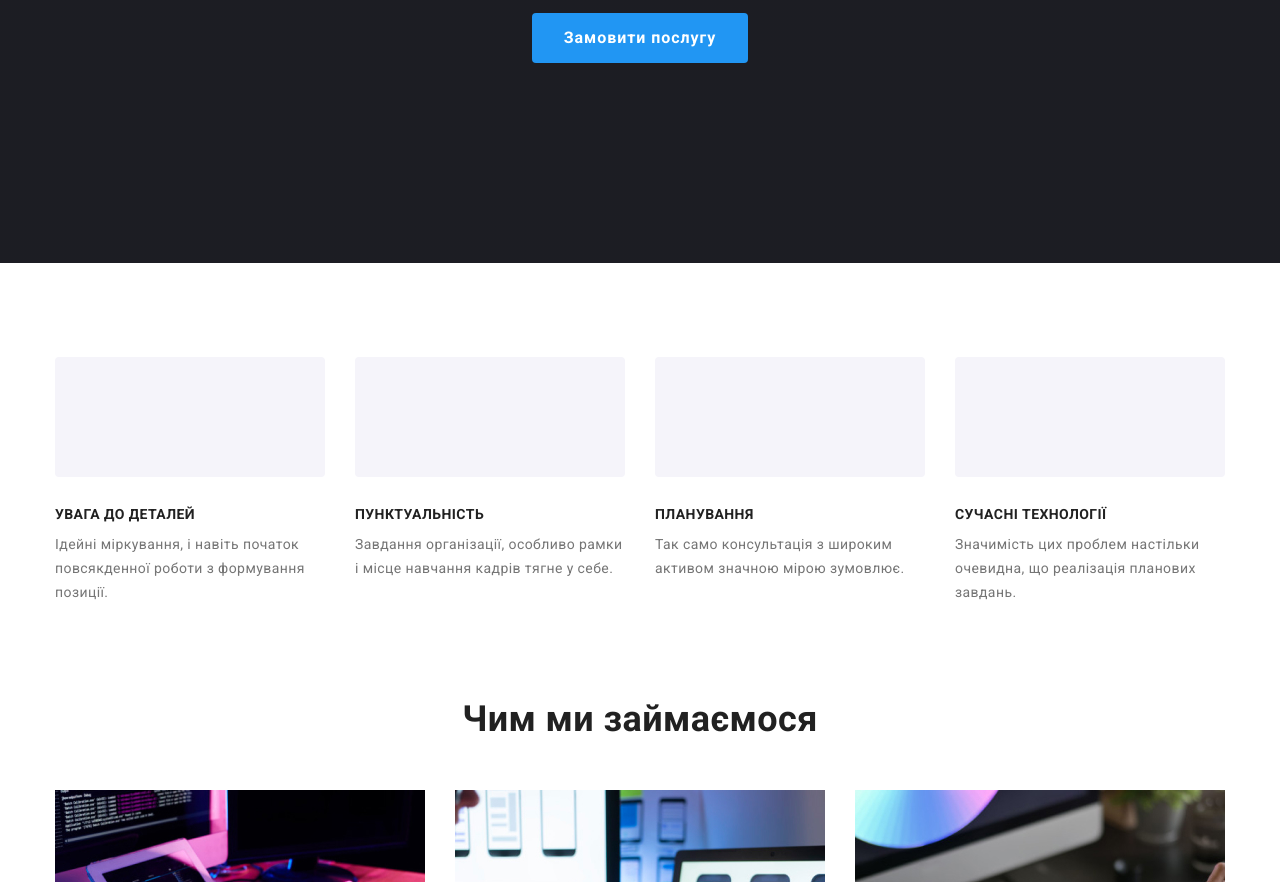
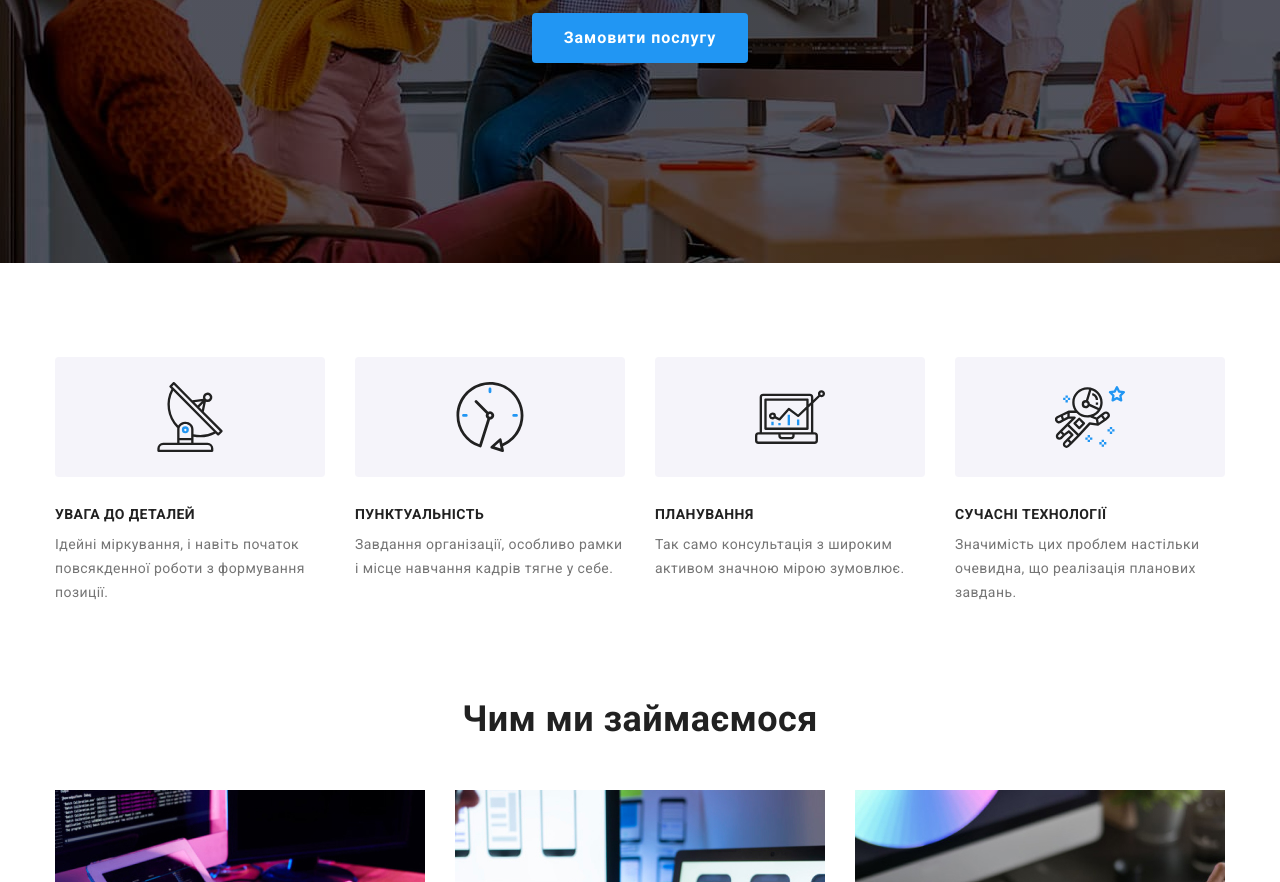
Before and after one commit to AntonRoston/goit-markup-hw-04, a plain HTML site: page index.html in a window 1280 px wide. Shown: the part 418-1300 px from the top of the page. Drawn offline with nearby package versions, Linux system fonts and the light colour scheme; the site is published under a folder, as on GitHub Pages, so addresses that start at the root find nothing.

Commit message:
Update style.css

```diff
--- a/css/style.css
+++ b/css/style.css
@@ -183,7 +183,7 @@ body {
 	max-width: 1600px;
 	margin-left: auto;
 	margin-right: auto;
-	background-image: linear-gradient(to right, rgba(0, 0, 0, 0.4), rgba(0, 0, 0, 0.4)), url(/images/backgraund-hero.jpg);
+	background-image: linear-gradient(to right, rgba(0, 0, 0, 0.4), rgba(0, 0, 0, 0.4)), url(../images/backgraund-hero.jpg);
 	/* text-align: center; */
 	background-color: var(--bg-secondary-color);
 }
@@ -253,19 +253,19 @@ body {
 }
 
 .icon-one::before {
-	background-image: url("/images/svg/antenna.svg");
+	background-image: url("../images/svg/antenna.svg");
 }
 
 .icon-two::before {
-	background-image: url("/images/svg/clock.svg");
+	background-image: url("../images/svg/clock.svg");
 }
 
 .icon-three::before {
-	background-image: url("/images/svg/diagram.svg");
+	background-image: url("../images/svg/diagram.svg");
 }
 
 .icon-foure::before {
-	background-image: url("/images/svg/astronaut.svg");
+	background-image: url("../images/svg/astronaut.svg");
 }
 
 .feature-list .title {
```
